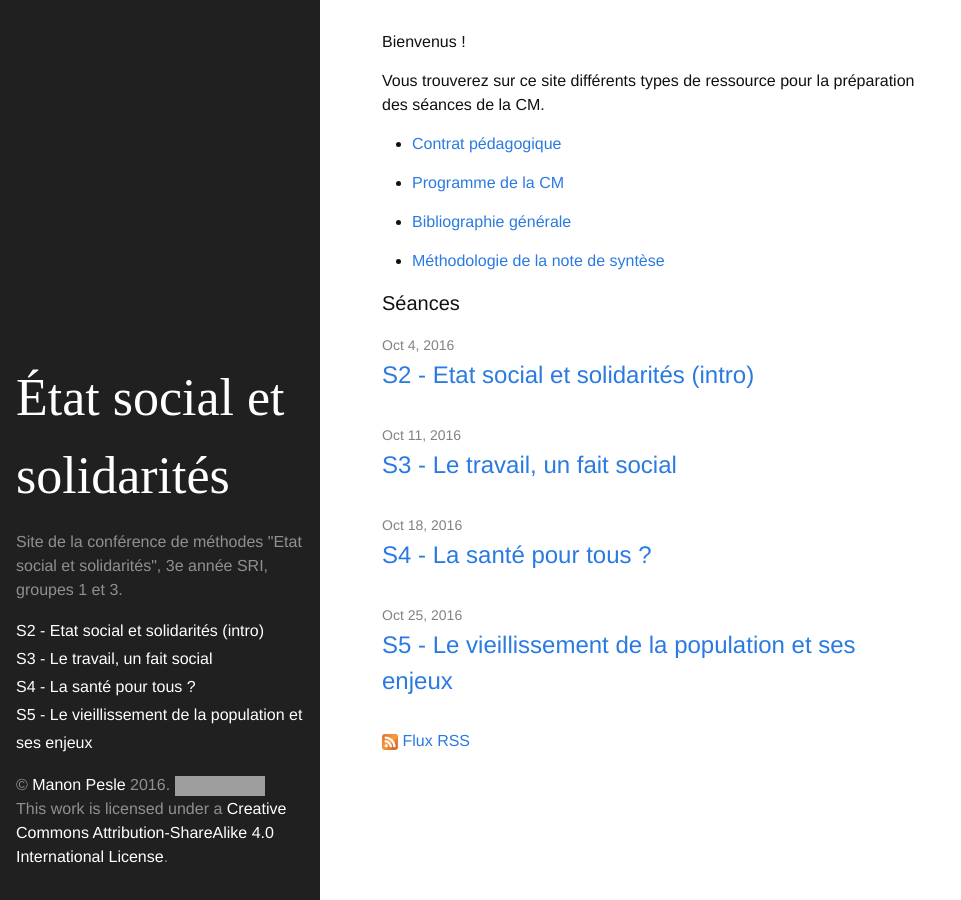
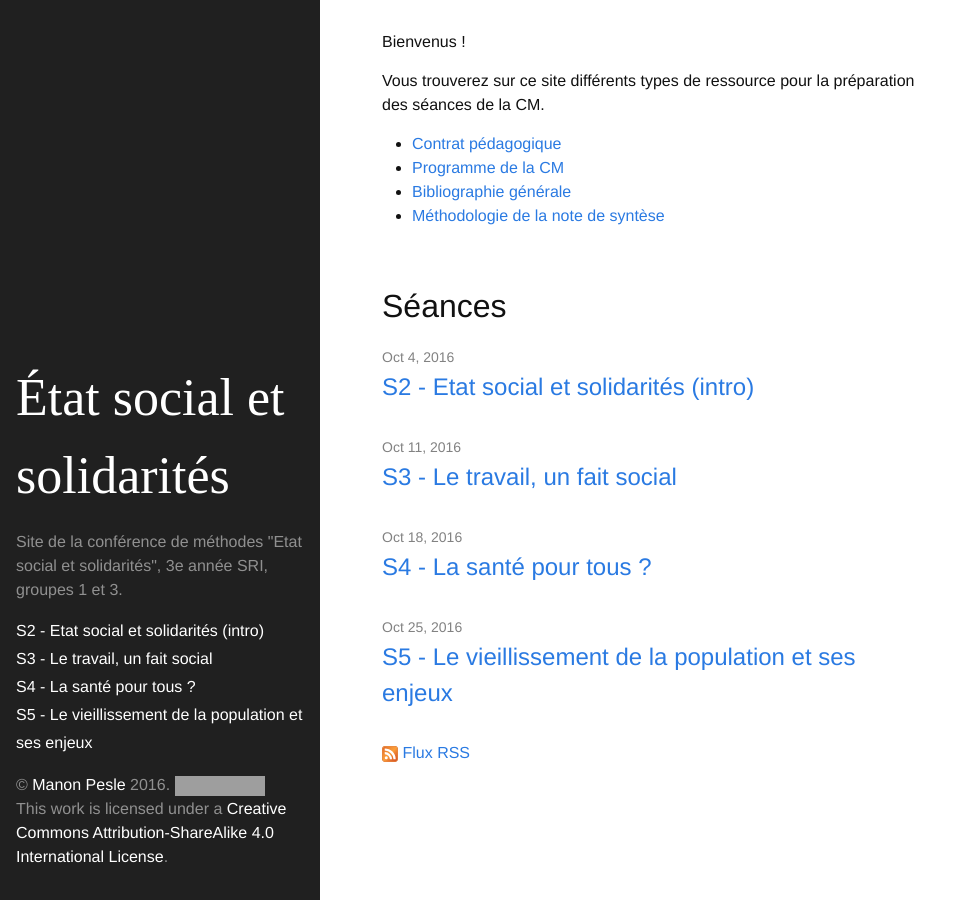
Before and after one commit to mpesle/etatsocial, a Jekyll site: the page built from index.html, in a window 1280 px wide. Shown: the whole page, without its empty margins (0-961 px from the left). Built offline with Jekyll 4.4.1, drawn with Linux system fonts in a browser that asks for light colours; grey boxes are pictures that could not be loaded.

Commit message:
Mofid style séance dans index.md + suppression titre séance dans index.html

```diff
--- a/_includes/index.md
+++ b/_includes/index.md
@@ -3,9 +3,10 @@ Bienvenus !
 Vous trouverez sur ce site différents types de ressource pour la préparation des séances de la CM.
 
 - [Contrat pédagogique]({{ site.baseurl }}/doc/2016_2017_contrat_ESS.pdf)
+- [Programme de la CM]({{ site.baseurl }}/doc/2016-2017_Programme_ESS.pdf)
+- [Bibliographie générale]({{ site.baseurl }}/doc/2016-2017_biblio_ESS.pdf)
+- [Méthodologie de la note de syntèse]({{ site.baseurl }}/doc/methode synthese - CM ESS.pdf)
 
-- [Programme de la CM]({{ site.baseurl }}/doc/2016-2017_Programme_ESS.pdf)
+<br />
 
-- [Bibliographie générale]({{ site.baseurl }}/doc/2016-2017_biblio_ESS.pdf)
-
-- [Méthodologie de la note de syntèse]({{ site.baseurl }}/doc/methode synthese - CM ESS.pdf)
+# Séances
--- a/index.html
+++ b/index.html
@@ -6,8 +6,6 @@ layout: default
 
   {% capture index-include %}{% include index.md %}{% endcapture %}
   {{ index-include | markdownify }}
-
-  <h1 class="page-heading">Séances</h1>
 
   <ul class="post-list">
     {% for post in site.posts reversed %}
```
